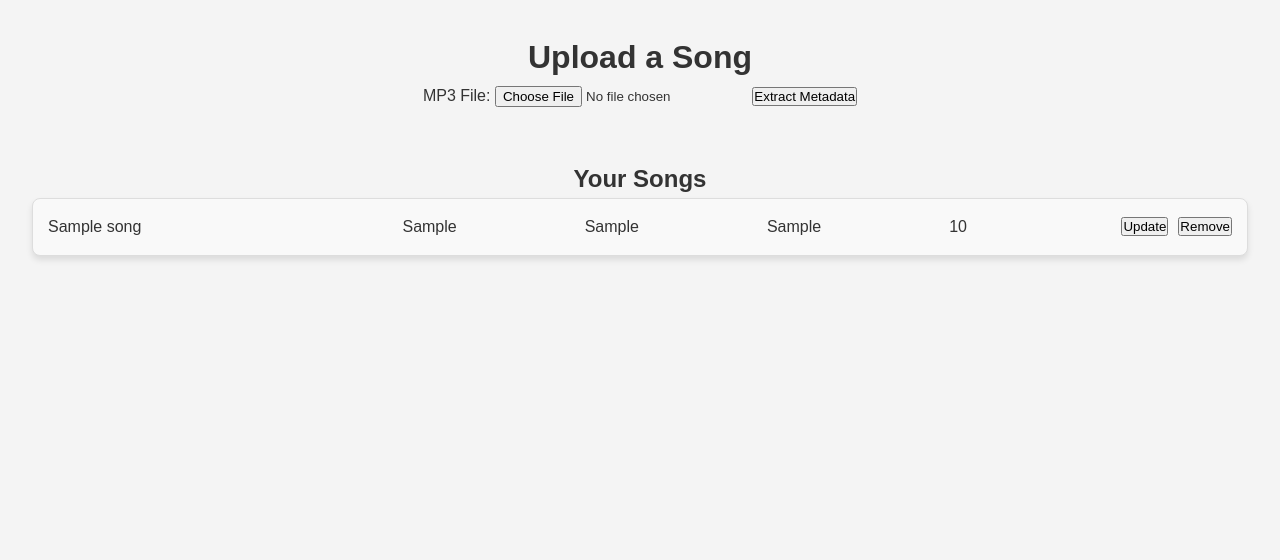
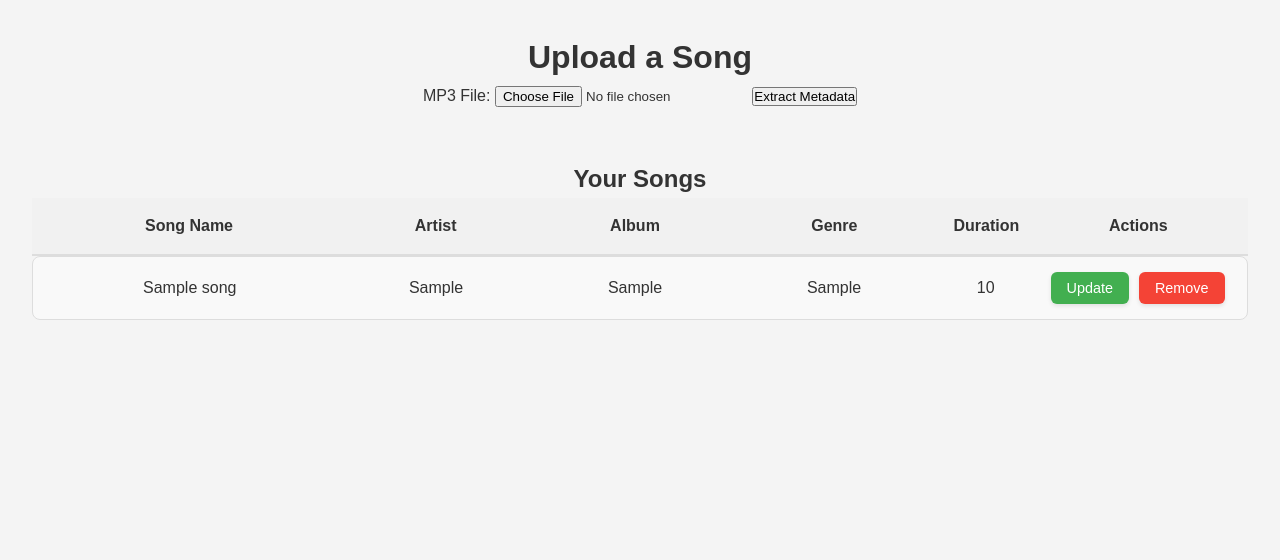
Before and after one commit to djdinnebeil/tunes-and-more, a Flask app: page /songs/upload in a window 1280 px wide. Shown: the part 63-623 px from the top of the page. Run offline with Flask 3, Linux system fonts and the light colour scheme; the first user in the database is signed in; tables that the repository leaves empty hold one stand-in row (Sample ...); some libraries are stand-ins or nearby versions.

Commit message:
Checkpoint for playlist feature

```diff
--- a/app/models/history.py
+++ b/app/models/history.py
@@ -24,8 +24,6 @@ class History(db.Model):
             'user_id': self.user_id,
             'song_id': self.song_id,
             'play_count': self.play_count,
-            # 'first_played': self.first_played.isoformat() if self.first_played else None,
-            # 'last_played': self.last_played.isoformat() if self.last_played else None,
             'first_played': self.first_played.strftime('%b %d, %Y %I:%M %p') if self.first_played else None,
             'last_played': self.last_played.strftime('%b %d, %Y %I:%M %p') if self.last_played else None,
             'song': {
--- a/app/models/playlist.py
+++ b/app/models/playlist.py
@@ -19,7 +19,6 @@ class Playlist(db.Model):
     id = db.Column(db.Integer, primary_key=True)
     user_id = db.Column(db.Integer, db.ForeignKey(add_prefix_for_prod('users.id')), nullable=False)
     name = db.Column(db.String(100), nullable=False)
-    description = db.Column(db.String(255), nullable=True)
     created_at = db.Column(db.DateTime, default=datetime.now)
     updated_at = db.Column(db.DateTime, default=datetime.now, onupdate=datetime.now)
 
@@ -32,8 +31,7 @@ class Playlist(db.Model):
             'id': self.id,
             'user_id': self.user_id,
             'name': self.name,
-            'description': self.description,
-            'created_at': self.created_at.isoformat(),
-            'updated_at': self.updated_at.isoformat(),
+            'created_at': self.created_at.strftime('%b %d, %Y %I:%M %p') if self.created_at else None,
+            'updated_at': self.updated_at.strftime('%b %d, %Y %I:%M %p') if self.updated_at else None,
             'songs': [song.to_dict() for song in self.songs]
         }
--- a/app/routes/playlist_routes.py
+++ b/app/routes/playlist_routes.py
@@ -58,13 +58,12 @@ def create_playlist_form():
 def create_playlist():
     data = request.form
     name = data.get('name')
-    description = data.get('description', '')
     song_ids = request.form.getlist('songs')  # List of selected song IDs
 
     if not name:
         return jsonify({"error": "Playlist name is required"}), 400
 
-    new_playlist = Playlist(user_id=current_user.id, name=name, description=description)
+    new_playlist = Playlist(user_id=current_user.id, name=name)
     db.session.add(new_playlist)
     db.session.commit()
 
@@ -106,14 +105,12 @@ def update_playlist(playlist_id):
 
     data = request.form
     name = data.get('name')
-    description = data.get('description', '')
     song_ids = request.form.getlist('songs')  # List of selected song IDs
 
     if not name:
         return jsonify({"error": "Playlist name is required"}), 400
 
     playlist.name = name
-    playlist.description = description
     playlist.songs = []  # Clear existing songs
 
     # Add selected songs
--- a/app/routes/song_routes.py
+++ b/app/routes/song_routes.py
@@ -20,7 +20,11 @@ def allowed_file(filename):
 @login_required
 def upload_song_page():
     # Default form render (empty fields)
-    return render_template('upload_song.html', metadata={})
+    songs = Song.query.filter_by(user_id=current_user.id).order_by(Song.created_at).all()
+    if not songs:
+        return []
+    songs = [entry.to_dict() for entry in songs]
+    return render_template('upload_song.html', songs=songs)
 
 
 @song_routes.route('/upload/save', methods=['POST'])
--- a/app/templates/create_playlist.html
+++ b/app/templates/create_playlist.html
@@ -12,8 +12,6 @@
         </div>
 
         <div class="form-group">
-            <label for="description">Description (Optional)</label>
-            <textarea id="description" name="description" class="form-input" placeholder="Add an optional description"></textarea>
         </div>
 
         <h3>Select Songs</h3>
--- a/app/templates/edit_playlist.html
+++ b/app/templates/edit_playlist.html
@@ -12,8 +12,6 @@
         </div>
 
         <div class="form-group">
-            <label for="description">Description (Optional)</label>
-            <textarea id="description" name="description" class="form-input">{{ playlist.description }}</textarea>
         </div>
 
         <h3>Select Songs</h3>
--- a/app/templates/upload_song.html
+++ b/app/templates/upload_song.html
@@ -44,62 +44,50 @@
 <br/><br/>
 <h2>Your Songs</h2>
 <div id="song-list">
-  <p>Loading your songs...</p>
+  <div class="headers-row">
+    <span class="column-header">Song Name</span>
+    <span class="column-header">Artist</span>
+    <span class="column-header">Album</span>
+    <span class="column-header">Genre</span>
+    <span class="column-header">Duration</span>
+    <span class="column-header">Actions</span>
   </div>
+</div>
+
 <style>
-/* Song Row Styling */
+/* Consistent layout for headers and rows */
+.headers-row, .song-row {
+  display: grid;
+  grid-template-columns: 3fr 2fr 2fr 2fr 1fr 2fr;
+  gap: 10px;
+  align-items: center;
+}
+
+.headers-row {
+  background-color: #f1f1f1;
+  padding: 15px;
+  border-bottom: 2px solid #ddd;
+  font-weight: bold;
+}
+
 .song-row {
-  display: flex;
-  justify-content: space-between;
-  align-items: center;
   background-color: #f9f9f9;
   padding: 15px;
   border: 1px solid #ddd;
   border-radius: 8px;
-  box-shadow: 0 4px 6px rgba(0, 0, 0, 0.1);
-  transition: transform 0.2s, box-shadow 0.2s;
+  margin-bottom: 10px;
 }
 
-.song-row:hover {
-  transform: scale(1.02);
-  box-shadow: 0 6px 8px rgba(0, 0, 0, 0.15);
-}
-
-/* Song Details Styling */
-.song-details {
-  display: grid;
-  grid-template-columns: 2fr 1fr 1fr 1fr 1fr;
-  gap: 10px;
-  align-items: center;
-  flex-grow: 1;
-  text-align: left;
-}
-
-.song-name {
-  font-size: 1em;
-  font-weight: bold;
-  color: #333;
-}
-
-.song-artist, .song-album, .song-genre, .song-duration {
-  font-size: 0.9em;
-  color: #555;
-}
-
-/* Button Container */
 .song-actions {
   display: flex;
+  justify-content: center;
   gap: 10px;
 }
 
-/* Button Styling */
 .action-button {
   padding: 8px 12px;
   font-size: 0.9em;
-  border: none;
   border-radius: 6px;
-  cursor: pointer;
-  transition: background-color 0.2s, color 0.2s;
 }
 
 .update-btn {
@@ -107,177 +95,140 @@
   color: white;
 }
 
-.update-btn:hover {
-  background-color: #45a049;
-}
-
 .remove-btn {
   background-color: #f44336;
   color: white;
 }
 
-.remove-btn:hover {
-  background-color: #e53935;
-}
 
-.update-form label {
-  margin-left: 35px;
-}
-
-.duration-label {
-  background-color: lightgray;
-  margin-right: 25px;
-}
 
 </style>
 
+<script>
+// Global variable for songs
+let songs = [];
 
-<script>
-  let songs = [];
-  let currentEditIndex = null; // Track the currently edited song
-
-  // Fetch and render the user's songs
+// Fetch and display songs
 function fetchSongs() {
   fetch('/songs/upload/history')
     .then(response => response.json())
     .then(data => {
-        songs = data; // Populate the global `songs` array
-        renderSongList(data);
+      songs = data; // Store songs globally
+      renderSongs();
     })
-      .catch(error => {
-        console.error('Error fetching songs:', error);
-        document.getElementById('song-list').innerHTML = '<p>You have no songs.</p>';
-      });
+    .catch(error => console.error('Error fetching songs:', error));
 }
 
-  function renderSongList(fetchedSongs) {
-    songs = fetchedSongs; // Update the global `songs` array
+// Render the song list
+function renderSongs() {
   const songListDiv = document.getElementById('song-list');
-    songListDiv.innerHTML = '';
+  songListDiv.innerHTML = `
+    <div class="headers-row">
+      <span class="column-header">Song Name</span>
+      <span class="column-header">Artist</span>
+      <span class="column-header">Album</span>
+      <span class="column-header">Genre</span>
+      <span class="column-header">Duration</span>
+      <span class="column-header">Actions</span>
+    </div>
+  `;
 
-    if (songs.length === 0) {
-      songListDiv.innerHTML = '<p>No songs added.</p>';
-    } else {
   songs.forEach((song, index) => {
     const songRow = document.createElement('div');
     songRow.className = 'song-row';
 
-        if (currentEditIndex === index) {
     songRow.innerHTML = `
-                        <form class="update-form">
-                            <label>Song Name:</label>
-                            <input type="text" name="name" value="${song.name}" required>
-                            <label>Artist:</label>
-                            <input type="text" name="artist" value="${song.artist}" required>
-                            <label>Album:</label>
-                            <input type="text" name="album" value="${song.album || ''}">
-                            <label>Genre:</label>
-                            <input type="text" name="genre" value="${song.genre || ''}">
-                            <label>Duration:</label>
-                            <input type="number" name="duration" value="${song.duration}" readonly class="duration-label" required>
-                            <button type="button" onclick="updateSong(${index})">Save</button>
-                            <button type="button" onclick="cancelUpdate()">Cancel</button>
-                        </form>
-                    `;
-        } else {
-          songRow.innerHTML = `
-                        <div class="song-details">
       <span>${song.name}</span>
       <span>${song.artist}</span>
-                            <span>${song.album}</span>
-                            <span>${song.genre}</span>
+      <span>${song.album || 'N/A'}</span>
+      <span>${song.genre || 'N/A'}</span>
       <span>${song.duration}</span>
-
-
-                        </div>
       <div class="song-actions">
-                            <button onclick="showUpdateForm(${index})">Update</button>
-                            <button onclick="removeSong(${song.id})">Remove</button>
+        <button class="action-button update-btn" onclick="showUpdateForm(${index})">Update</button>
+        <button class="action-button remove-btn" onclick="removeSong(${song.id})">Remove</button>
       </div>
     `;
-        }
 
     songListDiv.appendChild(songRow);
   });
 }
-  }
 
-  // Handle removing a song
+// Remove a song
 function removeSong(songId) {
   if (confirm('Are you sure you want to remove this song?')) {
     fetch(`/songs/remove/${songId}`, { method: 'GET' })
-        .then(response => response.json())
-        .then(data => {
-          console.log(`Removed song: ${data.name}`);
-          fetchSongs(); // Refresh the song list
+      .then(response => {
+        if (response.ok) {
+          fetchSongs(); // Refresh the list
+        } else {
+          alert('Failed to remove the song.');
+        }
       })
-        .catch(error => {
-          console.error('Error removing song:', error);
-          alert('Failed to remove the song.');
-        });
+      .catch(error => console.error('Error removing song:', error));
   }
 }
 
-  // Show update form
+// Show the update form for a song
 function showUpdateForm(index) {
-    if (currentEditIndex !== null) {
-      cancelUpdate(); // Close the current edit form
-    }
-    currentEditIndex = index;
-    renderSongList(songs);
+  const song = songs[index];
+  const songListDiv = document.getElementById('song-list');
+  songListDiv.innerHTML = `
+    <div class="headers-row">
+      <span class="column-header">Song Name</span>
+      <span class="column-header">Artist</span>
+      <span class="column-header">Album</span>
+      <span class="column-header">Genre</span>
+      <span class="column-header">Duration</span>
+      <span class="column-header">Actions</span>
+    </div>
+  `;
+
+  const songRow = document.createElement('div');
+  songRow.className = 'song-row';
+  songRow.innerHTML = `
+    <input type="text" value="${song.name}" id="update-name-${index}" />
+    <input type="text" value="${song.artist}" id="update-artist-${index}" />
+    <input type="text" value="${song.album || ''}" id="update-album-${index}" />
+    <input type="text" value="${song.genre || ''}" id="update-genre-${index}" />
+    <input type="number" value="${song.duration}" readonly />
+    <div class="song-actions">
+      <button class="action-button update-btn" onclick="updateSong(${index})">Save</button>
+      <button class="action-button remove-btn" onclick="fetchSongs()">Cancel</button>
+    </div>
+  `;
+
+  songListDiv.appendChild(songRow);
 }
 
-  function cancelUpdate() {
-    currentEditIndex = null;
-    renderSongList(songs);
+// Update a song
+function updateSong(index) {
+  const song = songs[index];
+  const updatedSong = {
+    name: document.getElementById(`update-name-${index}`).value,
+    artist: document.getElementById(`update-artist-${index}`).value,
+    album: document.getElementById(`update-album-${index}`).value,
+    genre: document.getElementById(`update-genre-${index}`).value,
+    duration: song.duration, // Duration is readonly
+  };
+
+  fetch(`/songs/update/${song.id}`, {
+    method: 'PATCH',
+    headers: { 'Content-Type': 'application/json' },
+    body: JSON.stringify(updatedSong),
+  })
+    .then(response => {
+      if (response.ok) {
+        fetchSongs(); // Refresh the list
+      } else {
+        alert('Failed to update the song.');
+      }
+    })
+    .catch(error => console.error('Error updating song:', error));
 }
 
-  async function updateSong(index) {
-    const song = songs[index];
-    const songRow = document.querySelectorAll('.song-row')[index];
-    const form = songRow.querySelector('.update-form');
-    const formData = new FormData(form);
-
-    // Prepare the data for PATCH request
-    const updatedDetails = {
-      name: formData.get('name'),
-      artist: formData.get('artist'),
-      album: formData.get('album'),
-      genre: formData.get('genre'),
-      duration: formData.get('duration'),
-    };
-
-    try {
-      const response = await fetch(`/songs/update/${song.id}`, {
-        method: 'PATCH',
-        headers: {
-          'Content-Type': 'application/json',
-        },
-        body: JSON.stringify(updatedDetails),
-      });
-
-      if (response.ok) {
-        const updatedSong = await response.json();
-        alert(`Song "${updatedSong.name}" updated successfully!`);
-
-        // Update the local song data and re-render the list
-        songs[index] = updatedSong;
-        currentEditIndex = null;
-        renderSongList(songs);
-      } else {
-        const errorData = await response.json();
-        alert(`Error updating song: ${errorData.error || 'Please try again.'}`);
-      }
-    } catch (error) {
-      console.error('Error updating song:', error);
-      alert('An unexpected error occurred. Please try again.');
-    }
-  }
-
-  // Initialize
+// Initialize the page
 fetchSongs();
 </script>
-
 <script>
   document.getElementById('extract-metadata').addEventListener('click', function () {
     const fileInput = document.getElementById('file');
@@ -383,5 +334,53 @@
     document.getElementById('error-message').style.display = 'none';
   });
 </script>
+<style>
+  .action-button {
+  padding: 8px 16px;
+  font-size: 0.9em;
+  border: none;
+  border-radius: 6px;
+  cursor: pointer;
+  transition: background-color 0.2s, color 0.2s, transform 0.1s;
+  box-shadow: 0 2px 4px rgba(0, 0, 0, 0.1);
+}
 
+/* Update Button */
+.update-btn {
+  background-color: #42af50;
+  color: white;
+}
+
+.update-btn:hover {
+  background-color: #45a049;
+  transform: translateY(-2px);
+}
+
+/* Remove Button */
+.remove-btn {
+  background-color: #f44336;
+  color: white;
+}
+
+.remove-btn:hover {
+  background-color: #e53935;
+  transform: translateY(-2px);
+}
+
+/* Disabled Button */
+.action-button:disabled {
+  background-color: #ccc;
+  cursor: not-allowed;
+}
+
+/* Add hover and active effects for interactivity */
+.action-button:hover {
+  box-shadow: 0 4px 6px rgba(0, 0, 0, 0.15);
+}
+
+.action-button:active {
+  transform: scale(0.98);
+}
+
+</style>
 {% endblock %}
--- a/migrations/versions/96602358420c_.py
+++ b/migrations/versions/96602358420c_.py
@@ -70,7 +70,6 @@ def upgrade():
     sa.Column('id', sa.Integer(), nullable=False),
     sa.Column('user_id', sa.Integer(), nullable=False),
     sa.Column('name', sa.String(length=100), nullable=False),
-    sa.Column('description', sa.String(length=255), nullable=True),
     sa.Column('created_at', sa.DateTime(), nullable=True),
     sa.Column('updated_at', sa.DateTime(), nullable=True),
     sa.ForeignKeyConstraint(['user_id'], ['users.id'], ),
```
Also changed, not shown: app/seeds/playlists.py (+9 -14 lines), app/static/css/styles.css (+62 -0 lines), app/templates/listening_history.html (+35 -0 lines), app/templates/music_player.html (+13 -61 lines), app/templates/playlist_music_player.html (+12 -55 lines), app/templates/playlists.html (+2 -9 lines), 1 other file. Lines whose indentation alone changed are shown as unchanged.
